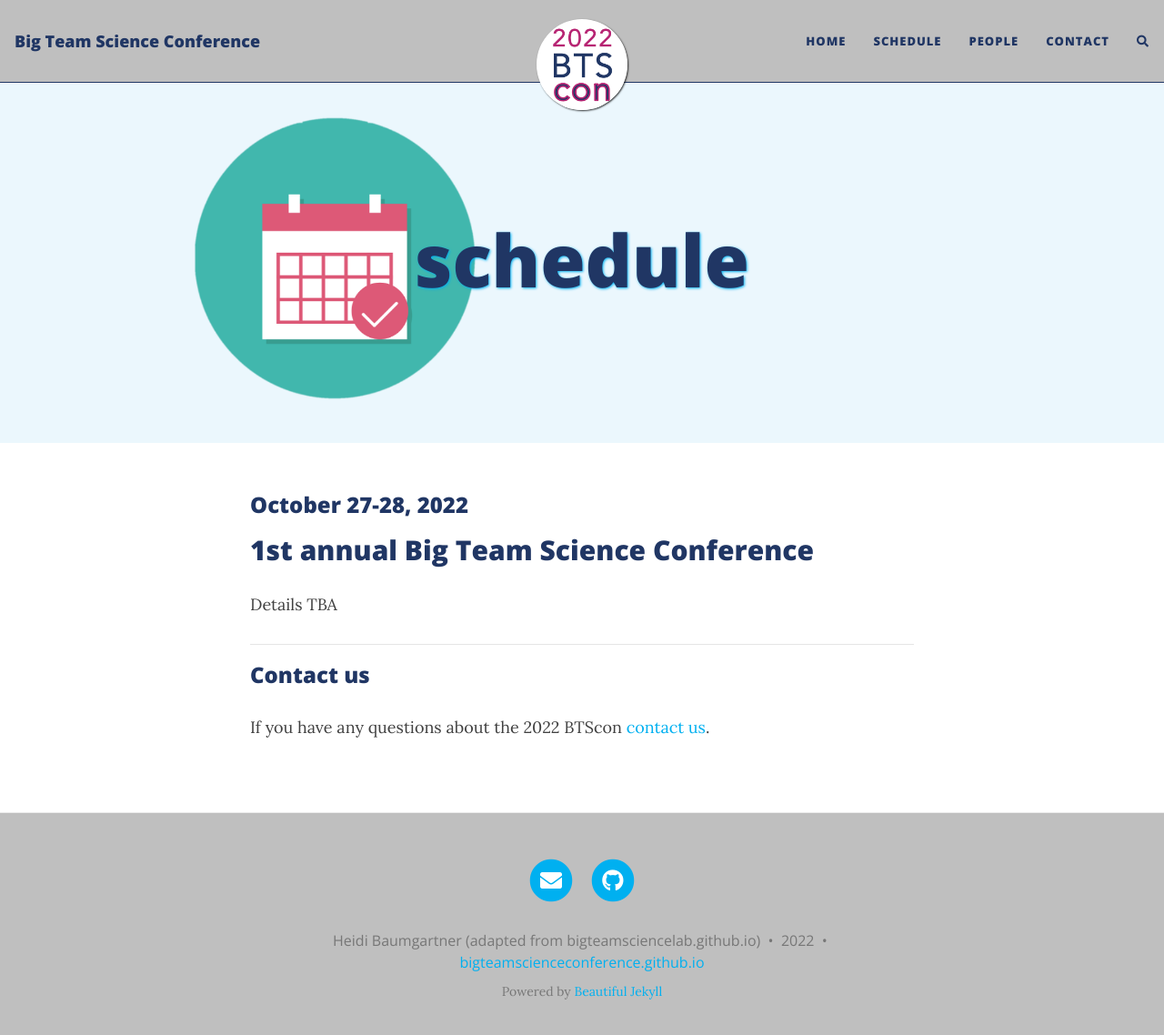
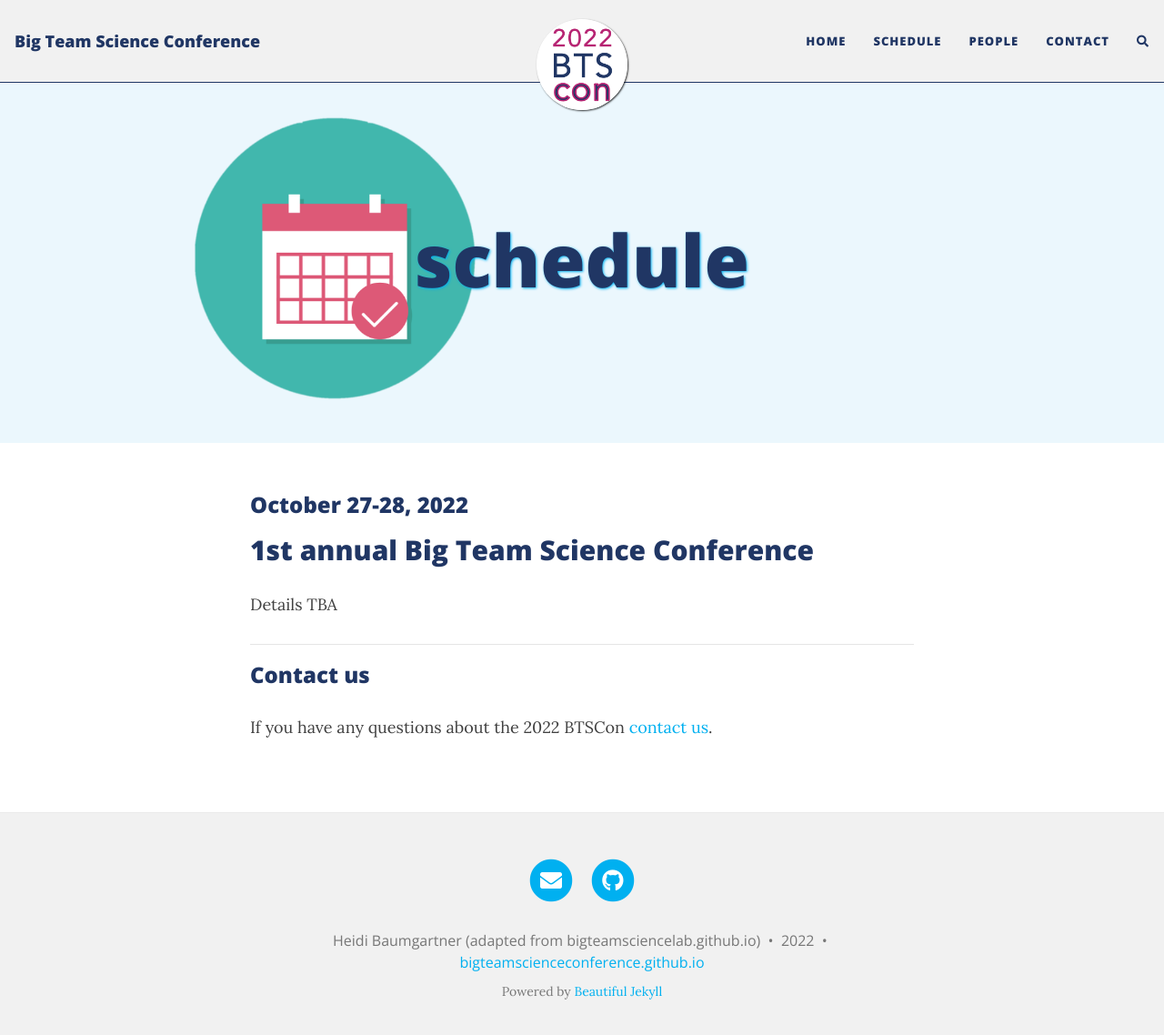
Before and after one commit to bigteamscienceconference/bigteamscienceconference.github.io, a Jekyll site: the page built from schedule.md, in a window 1280 px wide and 1151 px high. Shown: the top 1138 px of the window at 91% size. Built offline with Jekyll 4.4.1, drawn with Linux system fonts in a browser that asks for light colours; nearby versions of some CDN libraries; comment, search, counter and statistics services are not loaded; some of the changed lines change nothing that is shown.

Commit message:
update header color

```diff
--- a/_config.yml
+++ b/_config.yml
@@ -106,14 +106,14 @@ post_search: true
 
 # Personalize the colours in your website. Colour values can be any valid CSS colour
 
-navbar-col: "#BFBFBF"
+navbar-col: "#F1F1F1"
 navbar-text-col: "#203664"
 navbar-border-col: "#203664"
 page-col: "#FFFFFF"
 text-col: "#404040"
 link-col: "#00b0F0"
 hover-col: "#B72573"
-footer-col: "#BFBFBF"
+footer-col: "#F1F1F1"
 footer-text-col: "#777777"
 footer-link-col: "203664"
 footer-hover-col: "#B72573"
--- a/schedule.md
+++ b/schedule.md
@@ -15,4 +15,4 @@ Details TBA
 
 
 ### Contact us
-If you have any questions about the 2022 BTScon [contact us]({{site.baseurl}}/contact/).
+If you have any questions about the 2022 BTSCon [contact us]({{site.baseurl}}/contact/).
```
